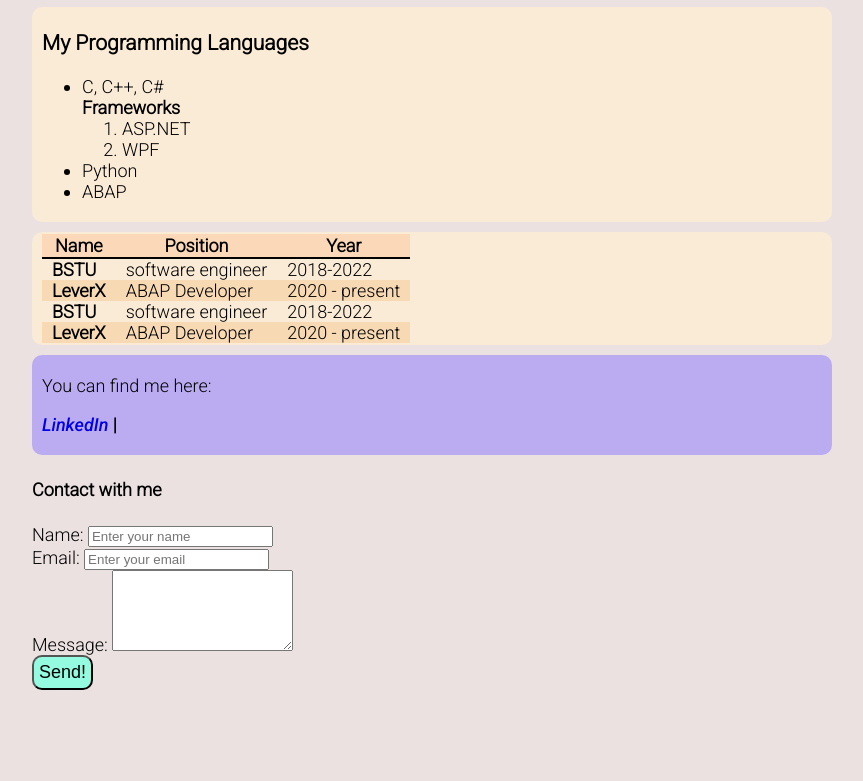
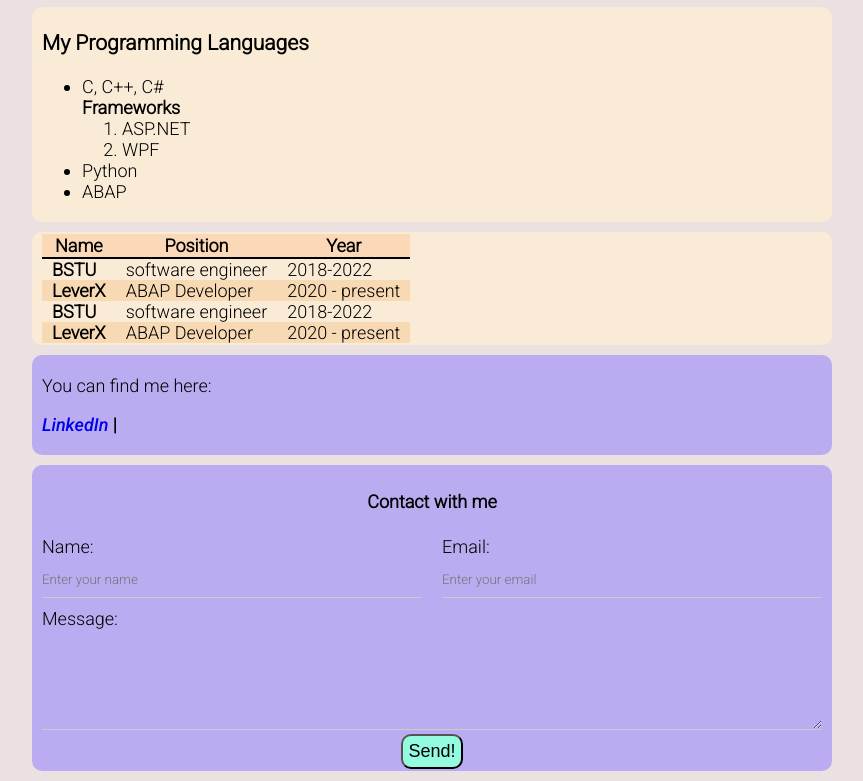
Before and after one commit to AliaksandrBesman/lk.result.school, a plain HTML site: page HTML&CSS/index.html in a window 1280 px wide. Shown: the part 456-1237 px from the top of the page, without its empty margins (208-1071 px from the left). Before the commit the page ends 1154 px from the top, so only its background shows below. Drawn offline with Linux system fonts and the light colour scheme.

Commit message:
Styling Form

```diff
--- a/HTML&CSS/styles.css
+++ b/HTML&CSS/styles.css
@@ -45,16 +45,60 @@ header {
     border-radius: 10px;
 }
 
-footer .card {
+footer .card, footer .form {
     background: #bbacf1;
 }
 
+.form h4 {
+    text-align: center;
+}
+
+.form-row {
+    margin-bottom: 10px;
+    display: flex;
+}
+
+.form-row .form-group{
+    /* display: inline-block; */
+    margin-right: 20px;
+    width: 50%;
+    /* width: calc(50% - 20px); */
+}
+
+.form-row .form-group:last-child{
+    margin-right: 0;
+}
+
+.form-group label {
+    display: block;
+}
+
+.form-group input, .form-group textarea {
+    width: 100%;
+    box-sizing: border-box;
+    border: none;
+    background: transparent;
+    border-bottom: 1px solid #ccc;
+    color: #000;
+    padding: 15px 0 10px;
+    outline: none;
+    font-family: inherit;
+}
+
+.form {
+    background-color: antiquewhite;
+    border-radius: 10px;
+    padding: 2px 10px;
+    margin: 10px 0px;
+}
 .btn{
     background: #94fae0;
     font-size: inherit;
     border-radius: 10px;
     padding: 5px;
     transition: all 0.3s;
+    display: block;
+    margin: auto;
 }
 
 .btn:hover{
```
